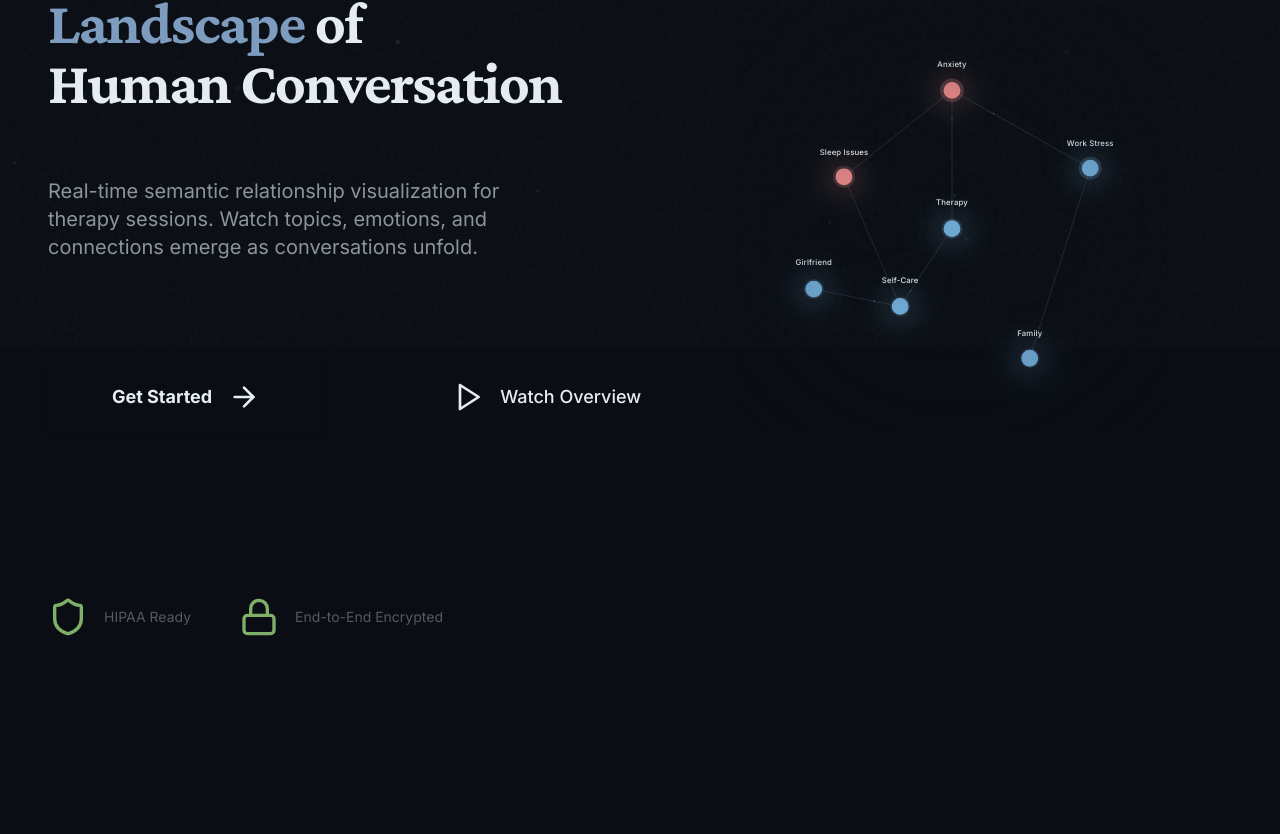
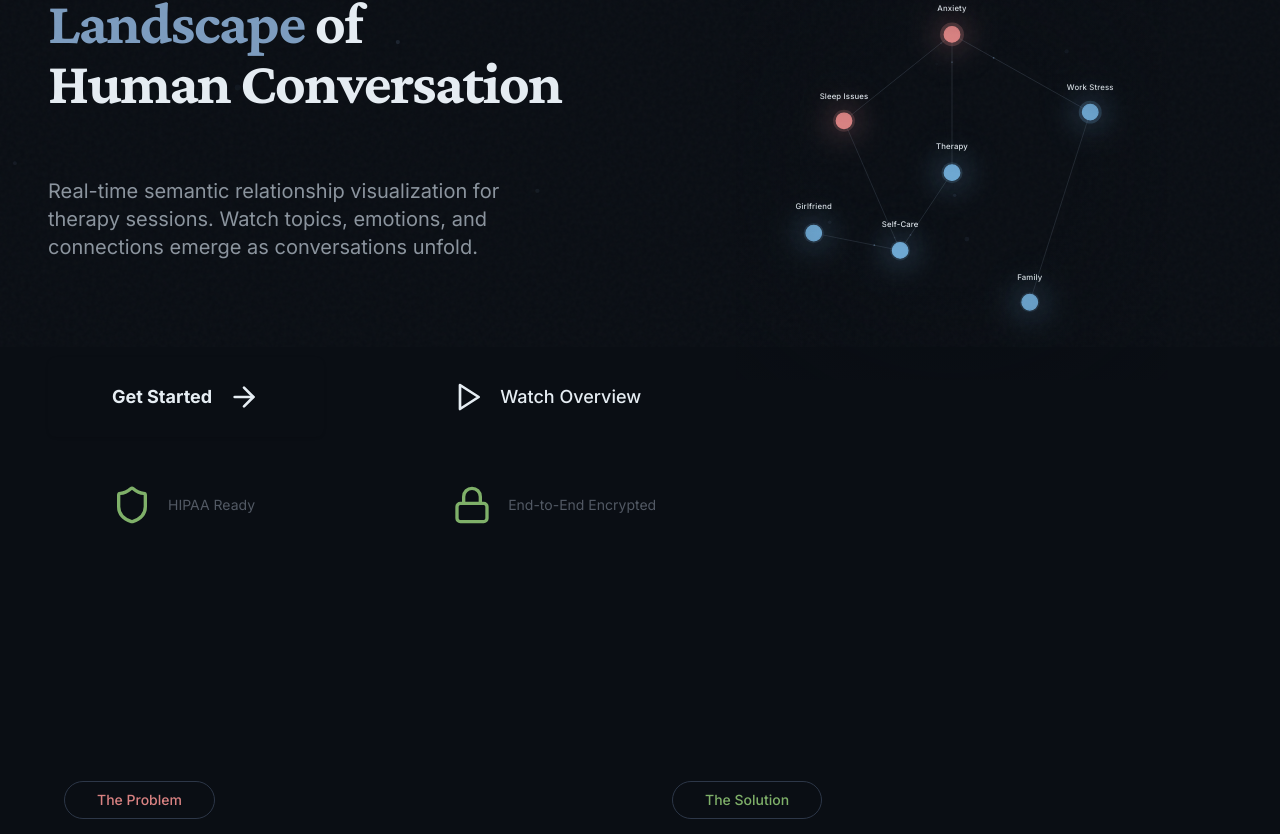
Before and after one commit to TonyStef/Dimini, a Next.js app in the folder frontend/: page / in a window 1280 px wide. Shown: the part 453-1287 px from the top of the page. Built offline with nearby package versions, Linux system fonts and the light colour scheme; no server answers.

Commit message:
fix inconsistent writings on frontend

```diff
--- a/frontend/app/page.tsx
+++ b/frontend/app/page.tsx
@@ -182,37 +182,54 @@ export default function HomePage() {
                 </p>
               </div>
 
+              {/* Aligned Buttons & Trust Badges */}
+              <div className="grid sm:grid-cols-[auto_auto] gap-x-8 gap-y-6 justify-start">
+                {/* Button 1 */}
                 <motion.div
                   initial={{ opacity: 0, y: 10 }}
                   animate={{ opacity: 1, y: 0 }}
                   transition={{ duration: 0.6, delay: 0.5 }}
-                className="flex flex-col sm:flex-row gap-5 sm:gap-8"
                 >
-                <Button variant="default" size="lg" className="group font-bold text-lg px-8">
+                  <Button variant="default" size="lg" className="group font-bold text-lg px-8 w-full sm:w-auto">
                     Get Started
                     <ArrowRight className="w-6 h-6 group-hover:translate-x-1 transition-transform" />
                   </Button>
-                <Button variant="ghost" size="lg" className="group text-lg px-8">
+                </motion.div>
+
+                {/* Button 2 */}
+                <motion.div
+                  initial={{ opacity: 0, y: 10 }}
+                  animate={{ opacity: 1, y: 0 }}
+                  transition={{ duration: 0.6, delay: 0.5 }}
+                >
+                  <Button variant="ghost" size="lg" className="group text-lg px-8 w-full sm:w-auto">
                     <Play className="w-6 h-6 group-hover:scale-110 transition-transform" />
                     Watch Overview
                   </Button>
                 </motion.div>
 
+                {/* Trust 1 - Aligned under Button 1 */}
                 <motion.div
                   initial={{ opacity: 0 }}
                   animate={{ opacity: 1 }}
                   transition={{ duration: 0.6, delay: 0.7 }}
-                className="flex items-center gap-6 pt-8 text-sm text-text-tertiary"
+                  className="flex items-center gap-2 text-sm text-text-tertiary justify-center sm:justify-start pl-8"
                 >
-                <div className="flex items-center gap-2">
                   <Shield className="w-5 h-5 text-success" />
                   <span>HIPAA Ready</span>
-                </div>
-                <div className="flex items-center gap-2">
+                </motion.div>
+
+                {/* Trust 2 - Aligned under Button 2 */}
+                <motion.div
+                  initial={{ opacity: 0 }}
+                  animate={{ opacity: 1 }}
+                  transition={{ duration: 0.6, delay: 0.7 }}
+                  className="flex items-center gap-2 text-sm text-text-tertiary justify-center sm:justify-start pl-8"
+                >
                   <Lock className="w-5 h-5 text-success" />
                   <span>End-to-End Encrypted</span>
+                </motion.div>
               </div>
-              </motion.div>
             </motion.div>
 
             <motion.div
```
Lines whose indentation alone changed are shown as unchanged.
